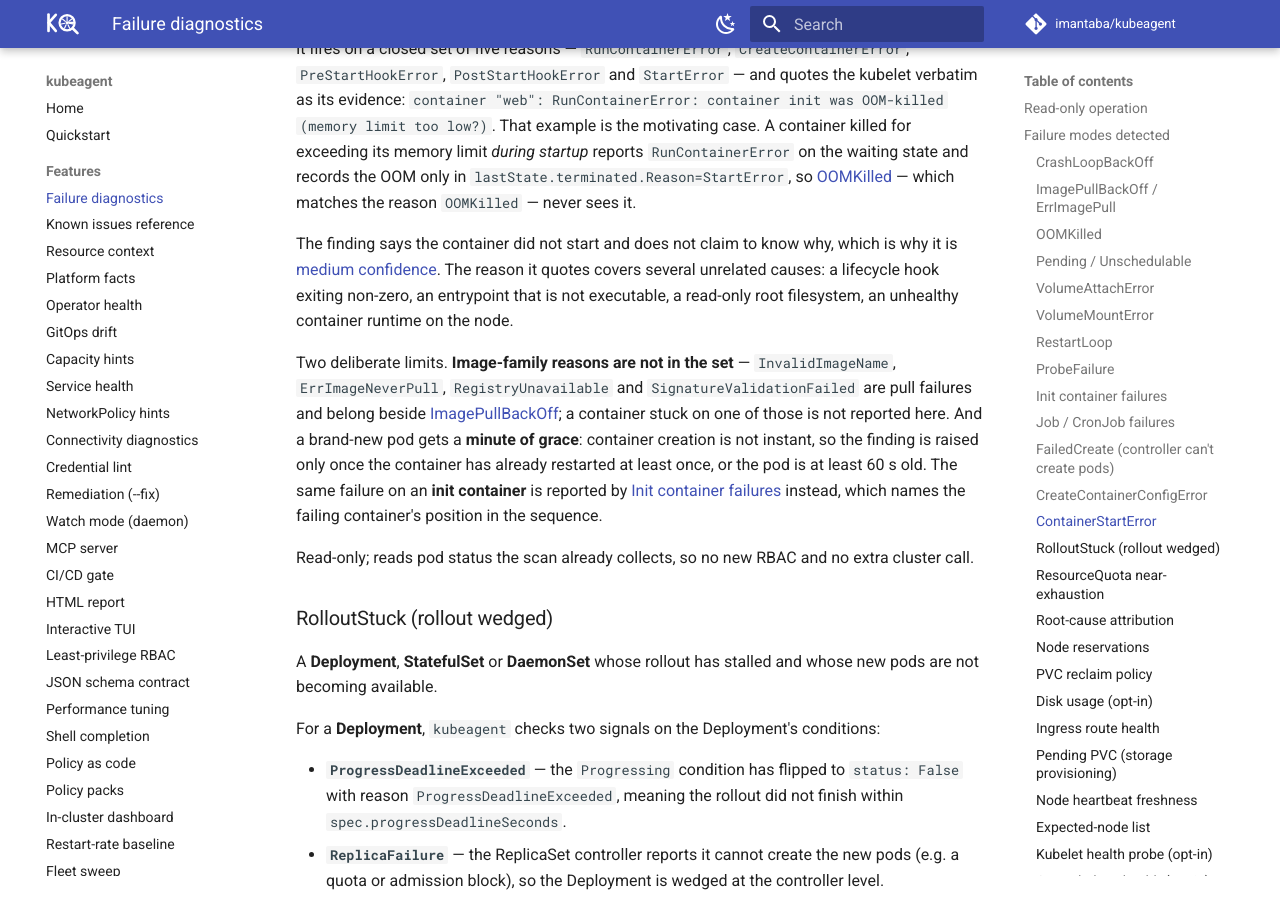
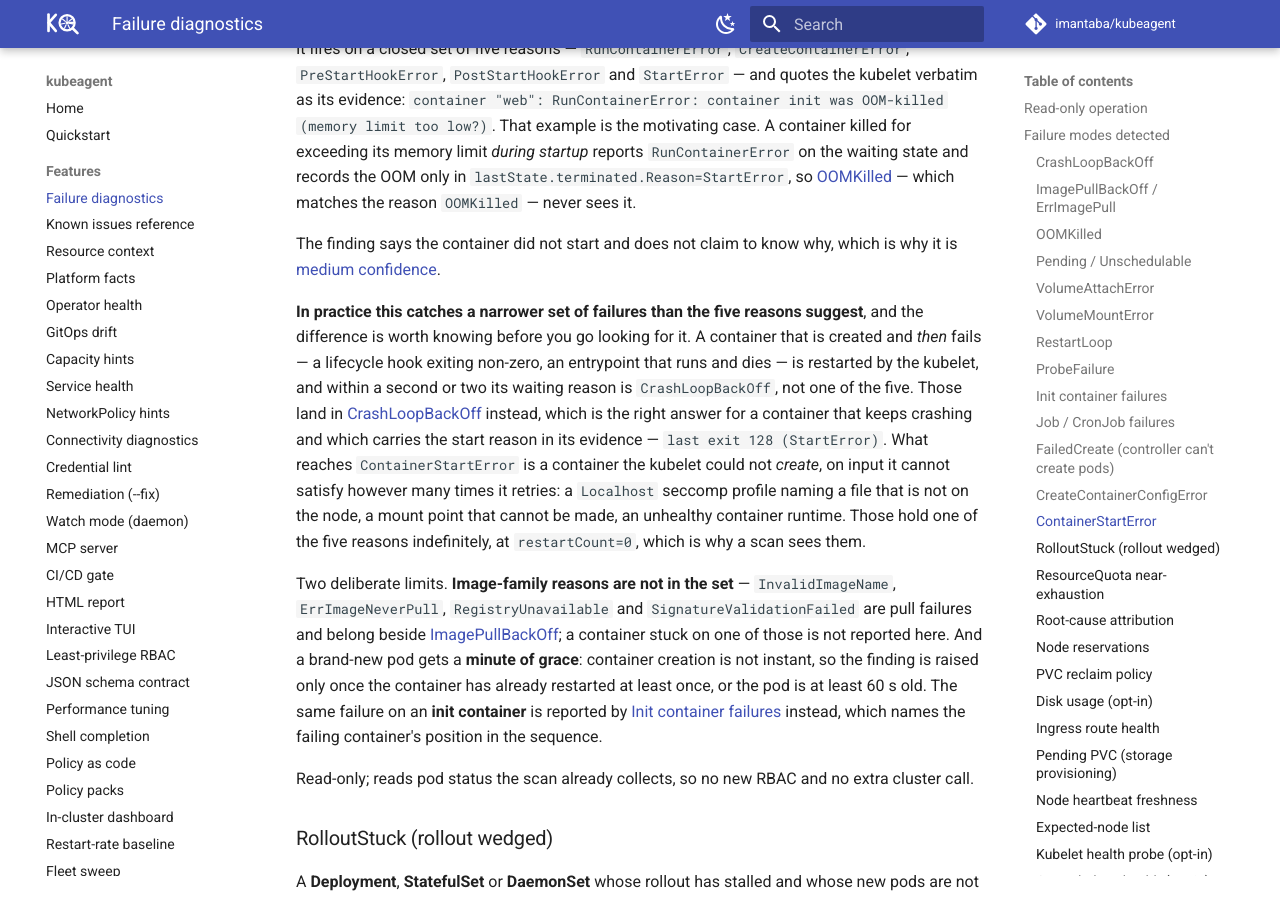
Before and after one commit to imantaba/kubeagent, an MkDocs documentation site: the page built from website/docs/features/diagnostics.md, in a window 1280 px wide and 900 px high, scrolled down 5268 px. Built offline with MkDocs 1.6.1 and Material for MkDocs 9.7.7, drawn with Linux system fonts in a browser that asks for light colours; comment, search, counter and statistics services are not loaded.

Commit message:
docs(diagnostics): narrow ContainerStartError's causes to the ones a scan can see
The section listed four causes — a lifecycle hook exiting non-zero, an
entrypoint that is not executable, a read-only root filesystem, an unhealthy
container runtime. Those are reasons the kubelet can emit, not reasons a scan
will find, and the difference is most of them.

Building two of the four proved it. A postStart hook naming a missing binary
and a read-only root filesystem with an uncreatable mount point both fail
after the container has been created, so the kubelet counts a restart and the
waiting reason becomes CrashLoopBackOff within seconds — a reason this
detector does not match, and does not need to: CrashLoopBackOff is the right
answer there and carries the start reason in its exit evidence.

What is left is the creation input itself: a Localhost seccomp profile naming
a file the kubelet cannot produce holds CreateContainerError at
restartCount=0 indefinitely. That is what a scan lands on.

Narrows the claim rather than widening the detector. containerstart.go is
untouched: the five-reason set, the sixty-second dwell and its
restartCount == 0 clause, and detector precedence all stay exactly as they
are, so CrashLoopBackOff keeps every finding it has today. The paragraph
above — the RunContainerError OOM-during-startup case that motivates the
detector — is unchanged.

Found by scenario 0 of the diagnostics-validation campaign (R33), which
discarded four fixtures before one reproduced the finding.

Signed-off-by: imantaba <itn.taba@gmail.com>

```diff
--- a/website/docs/features/diagnostics.md
+++ b/website/docs/features/diagnostics.md
@@ -240,10 +240,21 @@ state and records the OOM only in `lastState.terminated.Reason=StartError`, so
 [OOMKilled](#oomkilled) — which matches the reason `OOMKilled` — never sees it.
 
 The finding says the container did not start and does not claim to know why,
-which is why it is [medium confidence](#finding-confidence). The reason it
-quotes covers several unrelated causes: a lifecycle hook exiting non-zero, an
-entrypoint that is not executable, a read-only root filesystem, an unhealthy
-container runtime on the node.
+which is why it is [medium confidence](#finding-confidence).
+
+**In practice this catches a narrower set of failures than the five reasons
+suggest**, and the difference is worth knowing before you go looking for it.
+A container that is created and *then* fails — a lifecycle hook exiting
+non-zero, an entrypoint that runs and dies — is restarted by the kubelet, and
+within a second or two its waiting reason is `CrashLoopBackOff`, not one of the
+five. Those land in [CrashLoopBackOff](#crashloopbackoff) instead, which is the
+right answer for a container that keeps crashing and which carries the start
+reason in its evidence — `last exit 128 (StartError)`. What reaches
+`ContainerStartError` is a container the kubelet could not *create*, on input it
+cannot satisfy however many times it retries: a `Localhost` seccomp profile
+naming a file that is not on the node, a mount point that cannot be made, an
+unhealthy container runtime. Those hold one of the five reasons indefinitely, at
+`restartCount=0`, which is why a scan sees them.
 
 Two deliberate limits. **Image-family reasons are not in the set** —
 `InvalidImageName`, `ErrImageNeverPull`, `RegistryUnavailable` and
```
